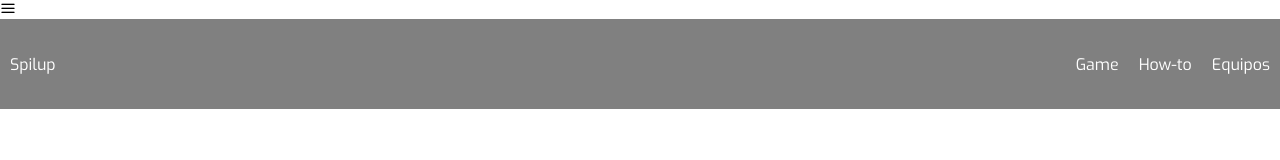
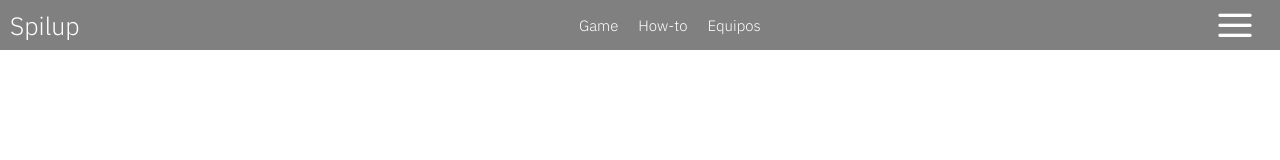
Before and after one commit to AndreyAlth/Spilup-Website, a plain HTML site: page index.html in a window 1280 px wide. Drawn offline with Linux system fonts and the light colour scheme; files whose address does not match are found by name; a web font is replaced by a local one.

Commit message:
Posicionando el menu

```diff
--- a/css/estilos.css
+++ b/css/estilos.css
@@ -38,12 +38,13 @@ body{
 /* Header */
 .header {
     width: 100%;
-    height: 90px;
+    height: 50px;
     background: gray;
     display: flex;
     flex-wrap: wrap;
     justify-content: space-between;
-    font-family: 'Exo', sans-serif;
+    font-family: 'IBM Plex Sans', sans-serif;
+    font-size: 15px;
 }
 
 .header a {
@@ -63,6 +64,33 @@ body{
 .header ol li{
     height: inherit;
 }
+.tipografia-name{
+    font-size: 25px;
+}
+
+/* Burguer Menu */
+.burguer-menu{
+    width: 40px;
+    height: 40px;
+    /* background-color: aquamarine; */
+    color: white;
+    font-size: 40px;
+    border-radius: 50%;
+    /* line-height: 40px; */
+    text-align: center;
+    /* position: fixed; */
+    /* right: 0;
+    top: 25px; */
+}
+
+.container-menu{
+    width: 50px;
+    height: 50px;
+    padding-right: 20px;
+    display: flex;
+    justify-content: center;
+    align-items: center;
+}
 
 /* Conteiner Properties */
 .container{
--- a/index.html
+++ b/index.html
@@ -6,13 +6,13 @@
     <meta http-equiv="X-UA-Compatible" content="ie=edge">
     <link rel="stylesheet" href="css/estilos.css">
     <link href="https://fonts.googleapis.com/css?family=Exo" rel="stylesheet">
+    <link href="https://fonts.googleapis.com/css?family=Bubbler+One|IBM+Plex+Sans:300|News+Cycle|Noto+Sans+JP" rel="stylesheet">
     <title>Spilup</title>
 </head>
 <body>
-    <i class="icon-menu burguer-menu" id="burguer-menu" ></i>
     <header class="header">
         <div class="container">
-            <a href="#Spilup">Spilup</a>
+            <a class = "tipografia-name" href="#Spilup">Spilup</a>
             <nav class="menu">
                 <ol>
                     <li>
@@ -26,6 +26,9 @@
                     </li>
                 </ol>
             </nav>
+            <div class="container-menu">
+                <i class="icon-menu burguer-menu" id="burguer-menu" ></i>
+            </div>
         </div>
     </header>
     <section class="hero" >
```
